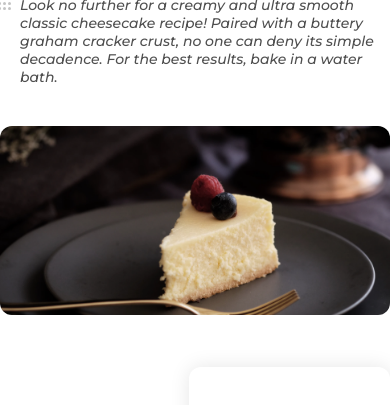
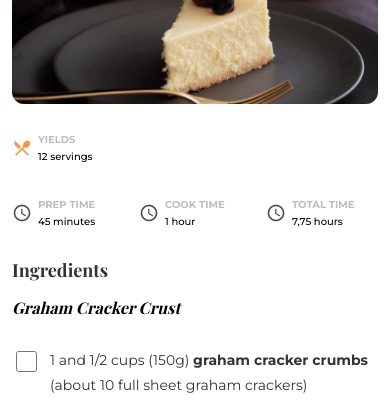
Before and after one commit to arrizkyhp/dc-recipe-page, a plain HTML site: page index.html in a window 390 px wide. Shown: the part 248-653 px from the top of the page. Drawn offline with nearby package versions, Linux system fonts and the light colour scheme; a web font is replaced by a local one.

Commit message:
add responsive

```diff
--- a/assets/css/style.css
+++ b/assets/css/style.css
@@ -101,8 +101,8 @@ main {
 
 aside {
   width: 100%;
-  display: flex;
-  flex-direction: column;
+  display: grid;
+  grid-template-columns: 1fr;
   gap: 43px;
   max-width: 250px;
   padding: 57px 50px 50px 43px;
@@ -122,6 +122,11 @@ aside .cook-time-group {
 
 aside .cook-time-group span.cook-time-icon {
   font-size: 35px;
+  color: var(--color-gray-2);
+}
+
+aside .cook-time-group.--yields span.cook-time-icon {
+  /* font-size: 35px; */
   color: var(--color-orange);
 }
 
@@ -159,9 +164,6 @@ aside .cook-time-group .cook-time-text p.cook-time-text__information {
   margin-bottom: 32px;
 }
 
-.recipe .recipe__ingredients {
-}
-
 .recipe .recipe__ingredients .recipe__ingredients__name {
   font-family: var(--font-playfair-display);
   font-style: italic;
@@ -193,9 +195,6 @@ aside .cook-time-group .cook-time-text p.cook-time-text__information {
   border-radius: 4px;
 }
 
-.recipe .recipe__ingredients__ingredient .ingredient-group input:checked {
-  background: red;
-}
 .recipe .ingredient-group label {
   font-family: var(--font-montserrat);
   color: var(--color-gray-1);
@@ -233,3 +232,101 @@ footer .attribution a {
 footer .attribution a:hover {
   color: var(--color-gray-2);
 }
+
+@media screen and (max-width: 920px) {
+  body {
+    padding: 0 12px;
+  }
+}
+
+@media (max-width: 680px) {
+  header h1.headline {
+    font-size: 36px;
+  }
+
+  main {
+    flex-direction: column;
+  }
+
+  aside {
+    width: 100%;
+    max-width: 600px;
+    box-shadow: none;
+    border-radius: 0;
+    padding: 0;
+    justify-content: center;
+    grid-template-columns: 1fr 1fr 1fr;
+    grid-template-areas: "yield yield yield ";
+  }
+
+  aside .cook-time-group.--yields {
+    grid-area: yield;
+    margin-bottom: 20px;
+  }
+}
+
+@media (max-width: 420px) {
+  header h1.headline {
+    font-size: 24px;
+  }
+
+  header p.supporting-copy {
+    font-size: 12px;
+    margin-bottom: 30px;
+  }
+
+  header img.recipe-image {
+    margin-bottom: 25px;
+  }
+
+  main {
+    gap: 30px;
+  }
+
+  aside {
+    gap: 15px;
+  }
+
+  aside .cook-time-group {
+    gap: 6px;
+  }
+
+  aside .cook-time-group span.cook-time-icon {
+    font-size: 20px;
+  }
+
+  aside .cook-time-group .cook-time-text p.cook-time-text__title {
+    font-size: 10px;
+  }
+
+  aside .cook-time-group .cook-time-text p.cook-time-text__information {
+    font-weight: 500;
+    font-size: 10px;
+  }
+
+  .recipe h1.recipe__title {
+    font-size: 18px;
+
+    margin-bottom: 15px;
+  }
+
+  .recipe .recipe__ingredients .recipe__ingredients__name {
+    font-size: 16px;
+  }
+
+  .recipe .recipe__ingredients__ingredient .ingredient-group {
+    gap: 8px;
+  }
+
+  .recipe .ingredient-group label {
+    font-size: 14px;
+  }
+
+  ol {
+    padding-top: 13px;
+  }
+
+  .recipe .source {
+    font-size: 12px;
+  }
+}
--- a/index.html
+++ b/index.html
@@ -29,9 +29,9 @@
 
   <main>
     <aside>
-      <div class="cook-time-group">
+      <div class="cook-time-group --yields">
         <span class="cook-time-icon material-icons md-36">local_dining</span>
-        <div class="cook-time-text">
+        <div class="cook-time-text ">
           <p class="cook-time-text__title">Yields</p>
           <p class="cook-time-text__information">12 servings</p>
         </div>
```
